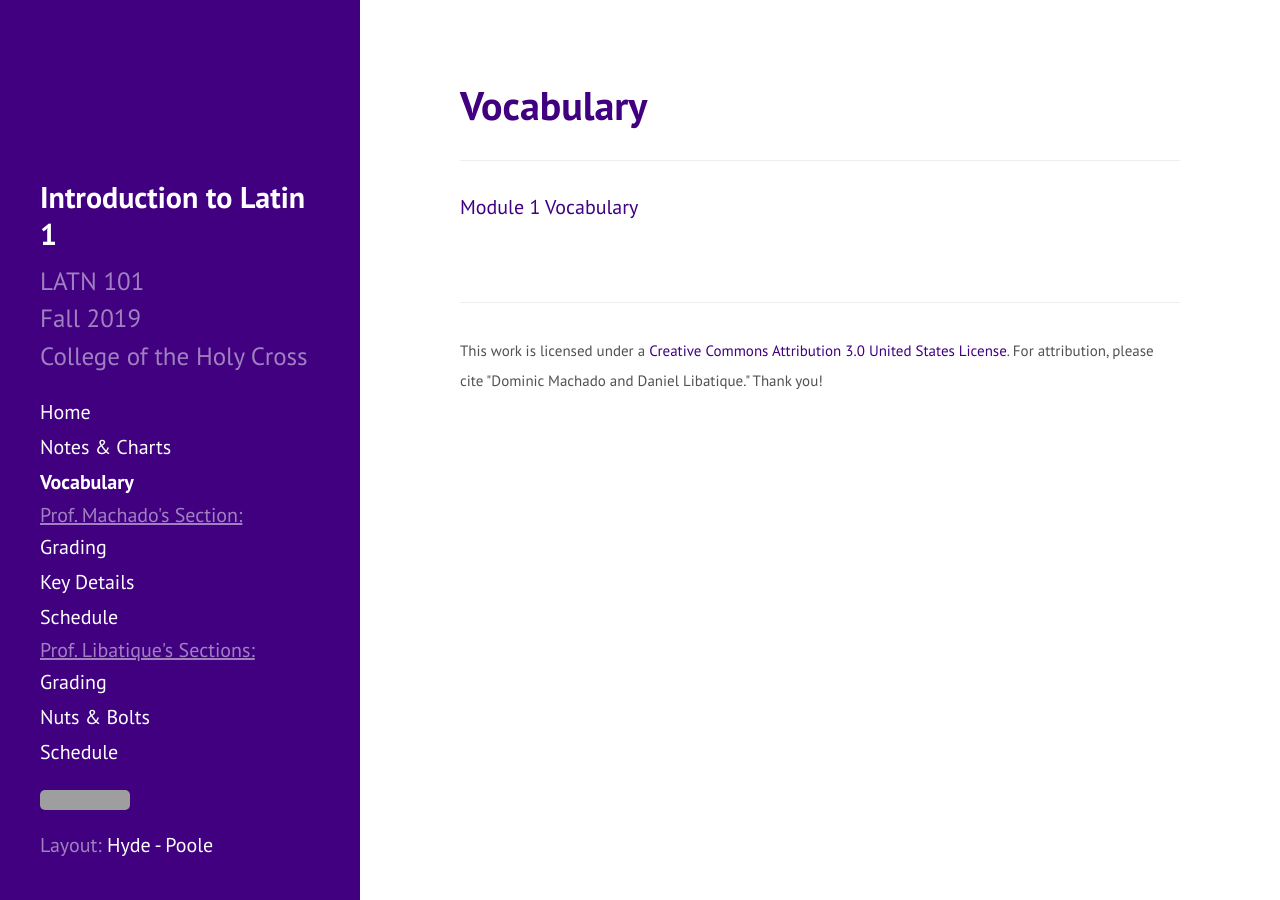
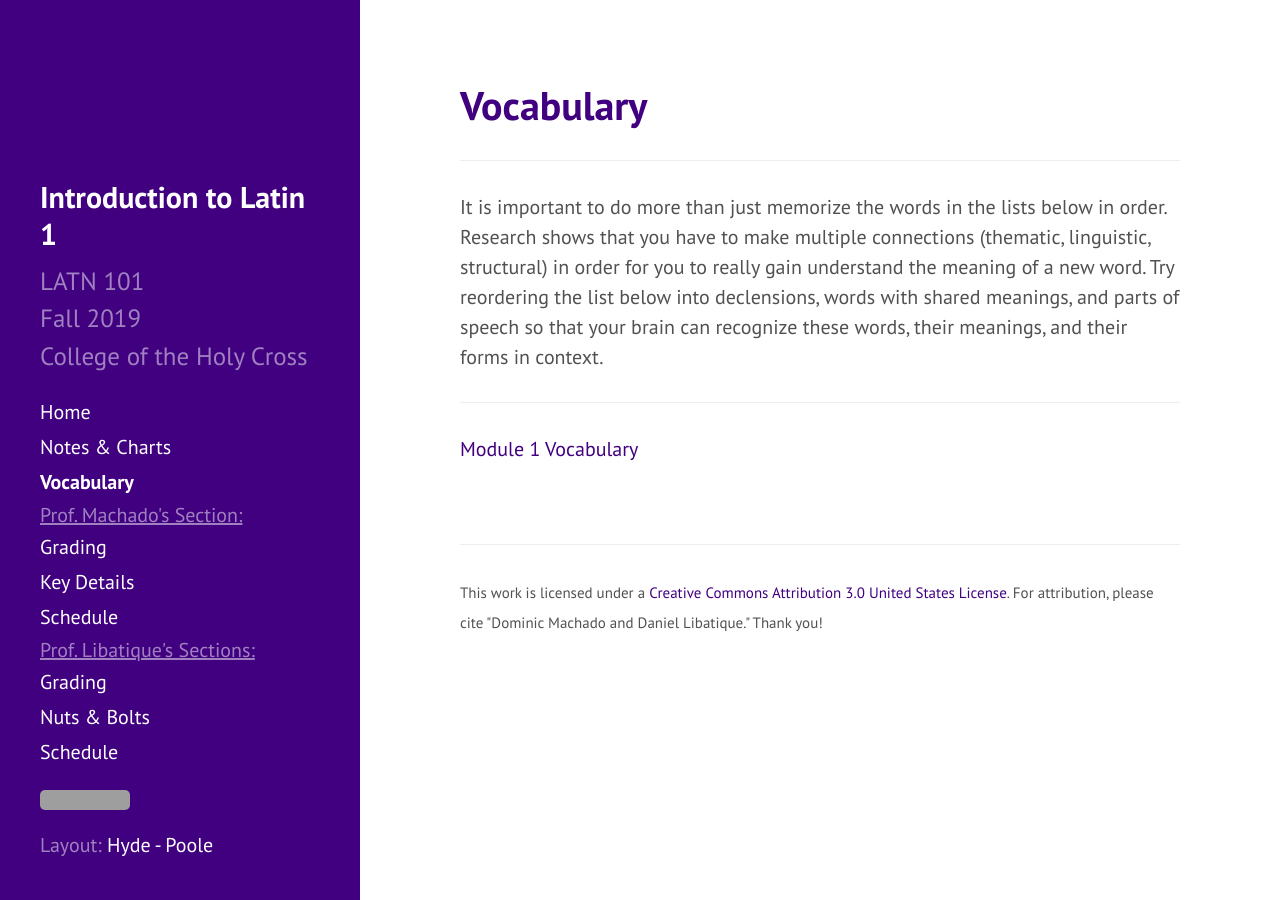
Before and after one commit to DLibatique/LATN102-S20, a Jekyll site: the page built from _pages/vocab.md, in a window 1280 px wide. Built offline with Jekyll 4.4.1, drawn with Linux system fonts in a browser that asks for light colours; grey boxes are pictures that could not be loaded.

Commit message:
moved vocab memorization statement into main vocab page

```diff
--- a/_pages/vocab.md
+++ b/_pages/vocab.md
@@ -7,4 +7,8 @@
 
 ***
 
+It is important to do more than just memorize the words in the lists below in order. Research shows that you have to make multiple connections (thematic, linguistic, structural) in order for you to really gain understand the meaning of a new word. Try reordering the list below into declensions, words with shared meanings, and parts of speech so that your brain can recognize these words, their meanings, and their forms in context.
+
+***
+
 [Module 1 Vocabulary]({{ site.baseurl }}/vocab/1)
```
Also changed, not shown: vocab/1.md (+0 -2 lines).
